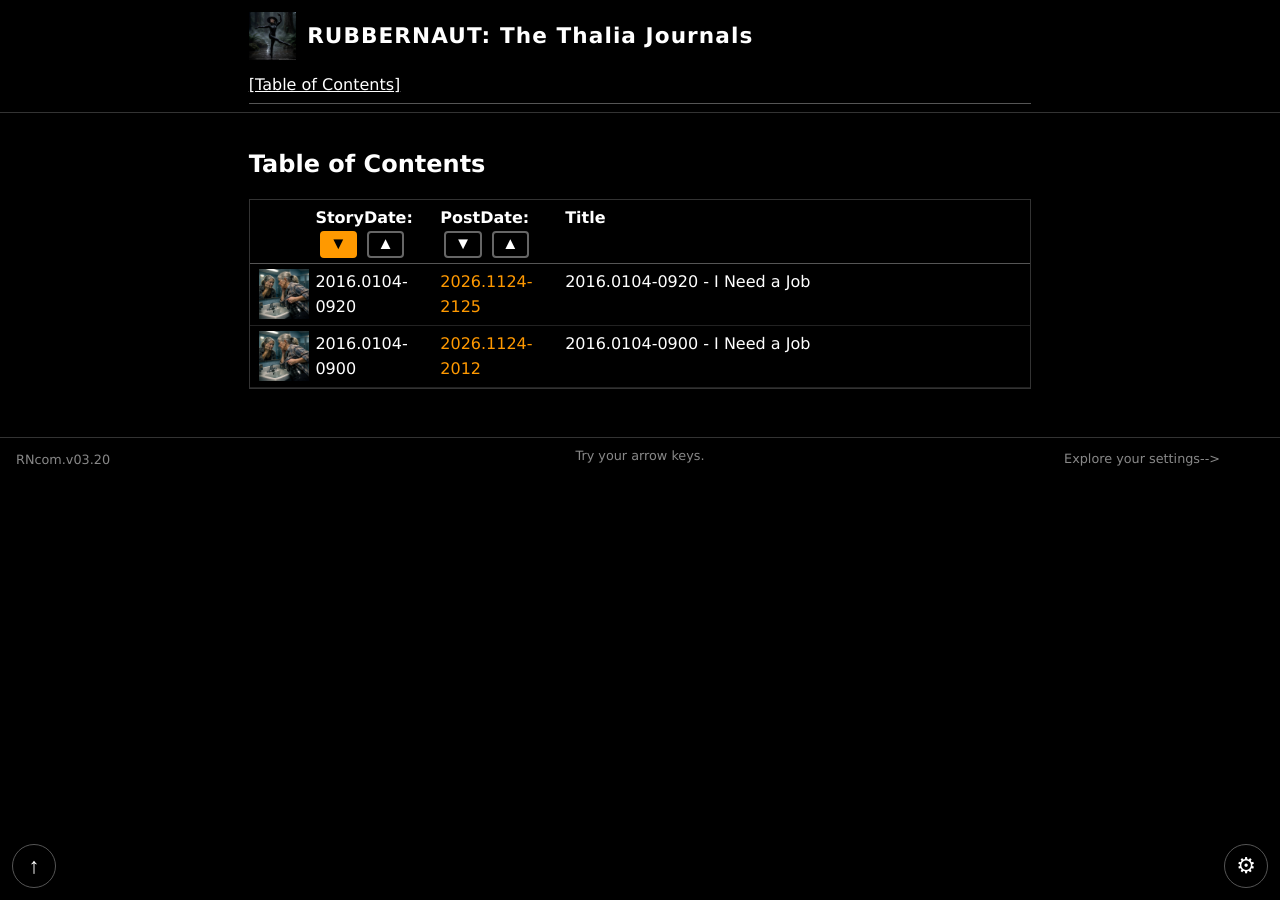
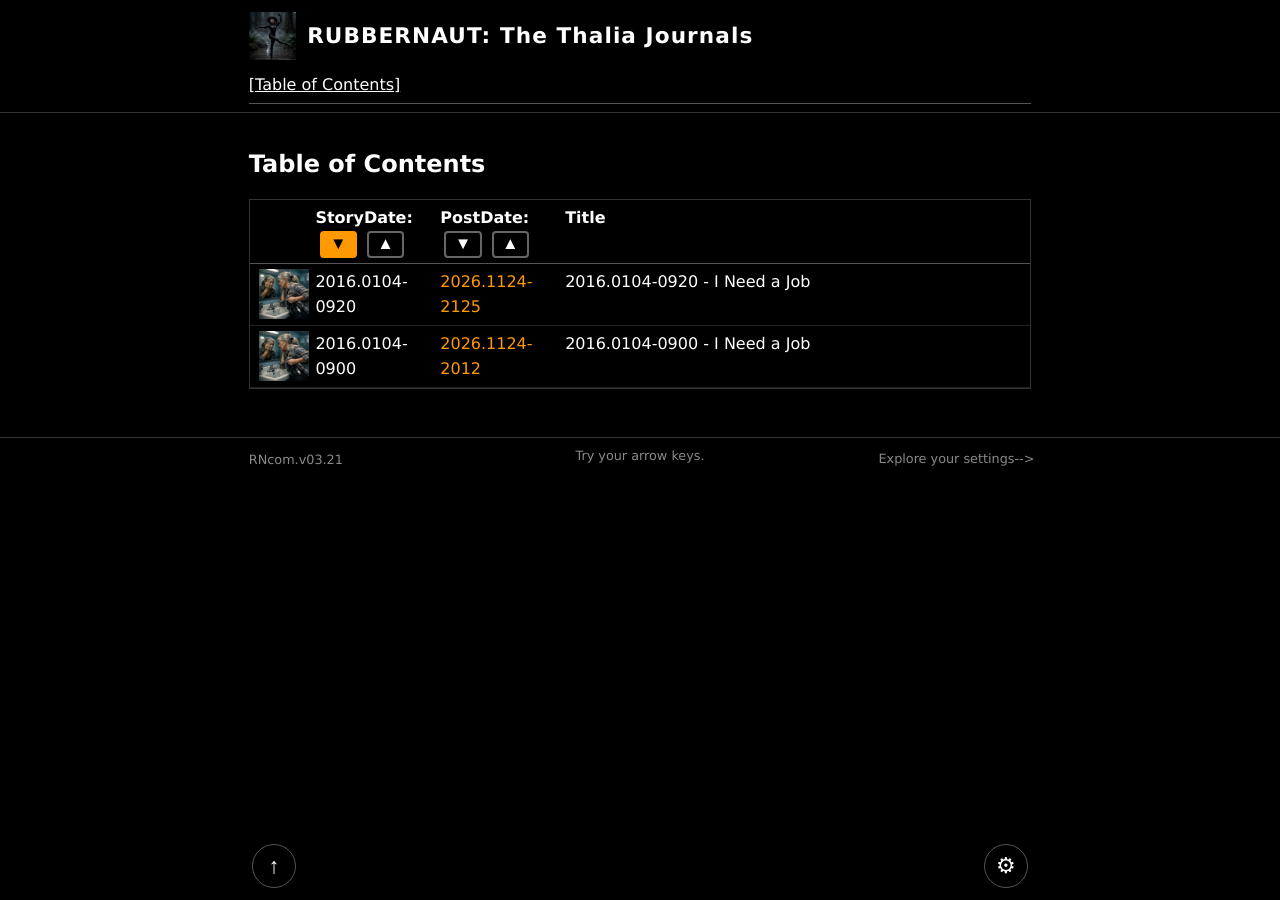
Before and after one commit to AtaraxiA22/RubberNaut, a Jekyll site: the page built from toc.md, in a window 1280 px wide. Built offline with Jekyll 4.4.1, drawn with Linux system fonts in a browser that asks for light colours.

Commit message:
RNcom v03.21: align the footer line (version / arrow-keys hint / settings link) and the floating gear + back-to-top buttons with the content column's left/right borders; they follow the Narrow/Standard/Wide width setting and fall back to the window edge on narrow screens
Co-authored-by: AtaraxiA22 <AtaraxiA22@users.noreply.github.com>

```diff
--- a/_config.yml
+++ b/_config.yml
@@ -1,7 +1,7 @@
 title: "RUBBERNAUT: The Thalia Journals"
 description: "An Epistolary Tale of Deep Rubber Fetishism in the Winter of Life"
 author: AtaraxiA
-rncom_version: "v03.20"
+rncom_version: "v03.21"
 url: "https://rubbernaut.com"
 baseurl: "/RubberNaut"
 timezone: UTC
--- a/_layouts/default.html
+++ b/_layouts/default.html
@@ -38,8 +38,8 @@
 {{ content }}
 </main>
 {% unless page.layout == 'title' %}
-<button id="to-top" class="to-top" title="Back to top" aria-label="Back to top">&#8593;</button>
-<button id="settings-btn" class="settings-btn" title="Settings" aria-label="Settings">&#9881;</button>
+<button id="to-top" class="to-top" title="Back to top" aria-label="Back to top"><span class="glyph">&#8593;</span></button>
+<button id="settings-btn" class="settings-btn" title="Settings" aria-label="Settings"><span class="glyph">&#9881;</span></button>
 <div id="settings-panel" class="settings-panel" hidden>
   <p><strong>Settings</strong></p>
   <p>Theme:
@@ -141,6 +141,6 @@
 })();
 </script>
 {% endunless %}
-<footer class="foot"><span class="ver">RNcom.{{ site.rncom_version }}</span><span class="hint">Try your arrow keys.</span><button type="button" id="set-hint" class="sethint">Explore your settings--&gt;</button></footer>
+<footer class="foot"><div class="foot-inner"><span class="ver">RNcom.{{ site.rncom_version }}</span><span class="hint">Try your arrow keys.</span><button type="button" id="set-hint" class="sethint">Explore your settings--&gt;</button></div></footer>
 </body>
 </html>
--- a/assets/css/style.css
+++ b/assets/css/style.css
@@ -514,14 +514,47 @@ article.post .body img {
    ~50–75 characters, so Standard = 80ch, Narrow = 60ch, Wide = 100ch */
 body.width-narrow .banner-inner,
 body.width-narrow main.page,
-body.width-narrow article.post {
+body.width-narrow article.post,
+body.width-narrow .foot-inner {
   max-width: 60ch;
 }
 
 body.width-wide .banner-inner,
 body.width-wide main.page,
-body.width-wide article.post {
+body.width-wide article.post,
+body.width-wide .foot-inner {
   max-width: 100ch;
+}
+
+/* Floating buttons (gear, back-to-top) hang just outside the content column's
+   vertical borders; on narrow windows they fall back to the viewport edge.
+   The buttons use font-size 16px so the ch/em in these calcs match the body
+   font that sizes the 80ch content column (the glyph span is 22px). */
+.settings-btn,
+.settings-panel {
+  right: max(12px, calc(50% - 40ch + 1em - 48px));
+}
+
+.to-top {
+  left: max(12px, calc(50% - 40ch + 1em - 48px));
+}
+
+body.width-narrow .settings-btn,
+body.width-narrow .settings-panel {
+  right: max(12px, calc(50% - 30ch + 1em - 48px));
+}
+
+body.width-narrow .to-top {
+  left: max(12px, calc(50% - 30ch + 1em - 48px));
+}
+
+body.width-wide .settings-btn,
+body.width-wide .settings-panel {
+  right: max(12px, calc(50% - 50ch + 1em - 48px));
+}
+
+body.width-wide .to-top {
+  left: max(12px, calc(50% - 50ch + 1em - 48px));
 }
 
 /* Scroll-only mode always reverts the reader to one normal scrolling column,
@@ -547,7 +580,6 @@ body.pager-off .pager {
 /* Settings button + panel (lower right, all non-title pages) */
 .settings-btn {
   position: fixed;
-  right: 12px;
   bottom: 12px;
   z-index: 20;
   width: 44px;
@@ -556,7 +588,7 @@ body.pager-off .pager {
   border: 1px solid #555;
   background: #000;
   color: #fff;
-  font-size: 22px;
+  font-size: 16px;
   line-height: 1;
   cursor: pointer;
 }
@@ -569,7 +601,6 @@ body.pager-off .pager {
 /* Back-to-top button (lower left, all non-title pages, always visible) */
 .to-top {
   position: fixed;
-  left: 12px;
   bottom: 12px;
   z-index: 20;
   width: 44px;
@@ -578,9 +609,15 @@ body.pager-off .pager {
   border: 1px solid #555;
   background: #000;
   color: #fff;
+  font-size: 16px;
+  line-height: 1;
+  cursor: pointer;
+}
+
+.settings-btn .glyph,
+.to-top .glyph {
   font-size: 22px;
   line-height: 1;
-  cursor: pointer;
 }
 
 .to-top:hover {
@@ -590,7 +627,6 @@ body.pager-off .pager {
 
 .settings-panel {
   position: fixed;
-  right: 12px;
   bottom: 64px;
   z-index: 20;
   width: 240px;
@@ -598,11 +634,12 @@ body.pager-off .pager {
   background: #000;
   color: #fff;
   padding: 0.8em 1em;
-  font-size: 13px;
+  font-size: 16px;
 }
 
 .settings-panel p {
   margin: 0.4em 0;
+  font-size: 13px;
 }
 
 .settings-panel button {
@@ -621,13 +658,21 @@ body.pager-off .pager {
   color: #000;
 }
 
-/* Footer line: version at left, centered hint at page center, same font size */
+/* Footer line, aligned to the content column via .foot-inner (same max-width
+   and padding as .banner-inner): version at left, hint centered, settings
+   link flush right — all the same small font size */
 footer.foot {
   position: relative;
   border-top: 1px solid #333;
   margin-top: 2em;
-  padding: 0.5em 1em;
-  text-align: left;
+  padding: 0.5em 0;
+}
+
+.foot-inner {
+  position: relative;
+  max-width: 80ch;
+  margin: 0 auto;
+  padding: 0 1em;
 }
 
 footer.foot .ver {
@@ -643,10 +688,10 @@ footer.foot .hint {
   color: #888;
 }
 
-/* Footer "Explore your settings-->" (flush right, just left of the gear icon) */
+/* Footer "Explore your settings-->" (flush right at the text border) */
 footer.foot .sethint {
   position: absolute;
-  right: 60px;
+  right: 1em;
   top: 50%;
   transform: translateY(-50%);
   font-family: inherit;
@@ -661,3 +706,11 @@ footer.foot .sethint {
 footer.foot .sethint:hover {
   color: #f90;
 }
+
+/* On narrow windows the gear falls back to the viewport corner; keep the
+   settings link clear of it */
+@media (max-width: 800px) {
+  footer.foot .sethint {
+    right: 60px;
+  }
+}
```
Also changed, not shown: README.md.
